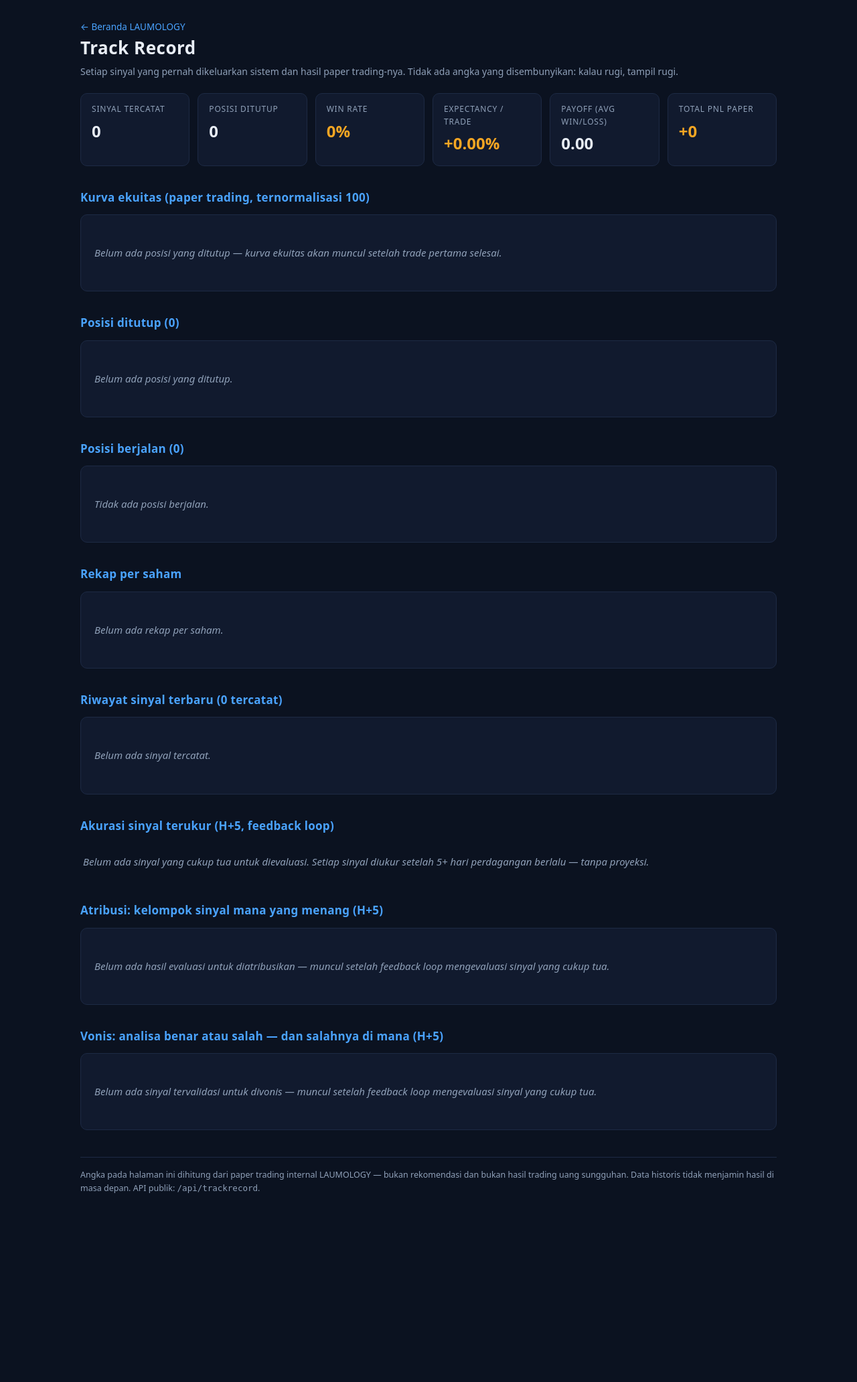
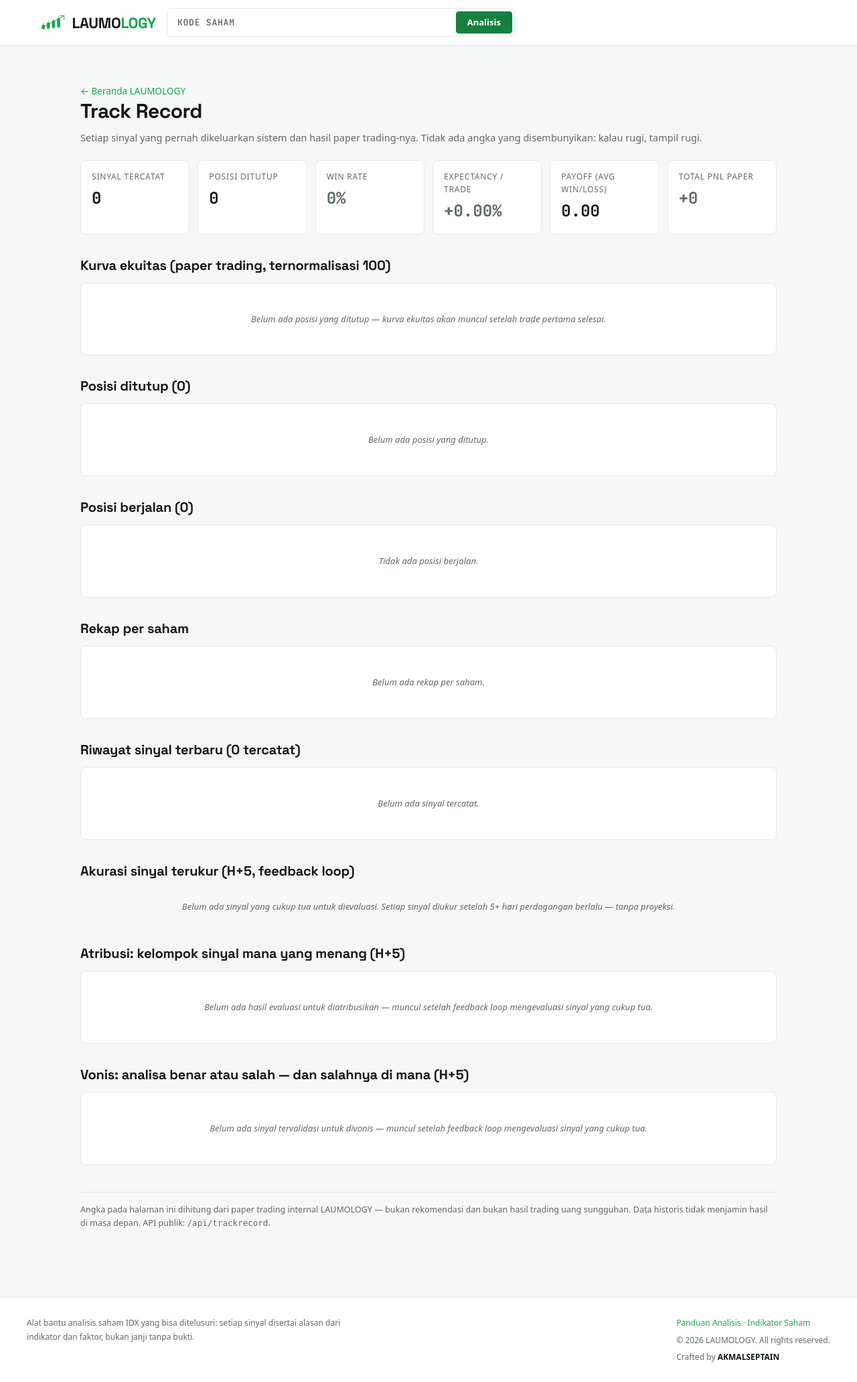
Before and after one commit to akmalseptain/laumology, a Flask app: page /track-record in a window 1280 px wide. Shown: the whole page at 67% size. Before the commit the page ends 1781 px from the top, so only its background shows below. Run offline with Flask 3, Linux system fonts and the light colour scheme; data that the repository does not hold is empty.

Commit message:
fitur: UI /track-record konsisten dengan desain utama LAUMOLOGY
Halaman sebelumnya pakai tema gelap mandiri yang berbeda total dari
situs. Sekarang memakai chrome & design system yang sama dengan halaman
konten lain (tentang/panduan/indikator-saham): topbar brand + search,
static/css/app.css + design tokens (tema terang hijau, dark-mode otomatis),
Space Grotesk + JetBrains Mono, site-footer.

Warna hardcode tema lama di SVG kurva ekuitas diganti kelas + var CSS.
Semua data/section, meta SEO (canonical/og), dan format fix tidak berubah.
Skor 0-100 tidak diubah.

```diff
--- a/templates/trackrecord.html
+++ b/templates/trackrecord.html
@@ -3,6 +3,11 @@
 <head>
 <meta charset="utf-8">
 <meta name="viewport" content="width=device-width, initial-scale=1">
+<link rel="preconnect" href="https://fonts.googleapis.com">
+<link rel="preconnect" href="https://fonts.gstatic.com" crossorigin>
+<link href="https://fonts.googleapis.com/css2?family=JetBrains+Mono:wght@400;500;600;700&family=Space+Grotesk:wght@500;600;700&display=swap" rel="stylesheet">
+<link rel="icon" type="image/svg+xml" href="/static/laumology.svg">
+<meta name="theme-color" content="#16a34a">
 <title>Track Record — LAUMOLOGY</title>
 <meta name="description" content="Track record transparan LAUMOLOGY: setiap sinyal dan hasil paper trading, tanpa angka yang disembunyikan.">
 <meta name="robots" content="index, follow, max-image-preview:large">
@@ -19,40 +24,62 @@
 <meta property="og:image:height" content="630">
 <meta property="og:image:alt" content="LAUMOLOGY · Track Record">
 <meta name="twitter:card" content="summary_large_image">
+<link rel="stylesheet" href="/static/css/app.css">
 <style>
-  :root {
-    --bg: #0b1220; --card: #111a2e; --line: #1d2a44;
-    --text: #e8edf5; --muted: #8fa0b8;
-    --green: #2ecc71; --red: #e74c3c; --amber: #f5a623; --blue: #4aa3ff;
-  }
-  * { box-sizing: border-box; }
-  body { margin: 0; background: var(--bg); color: var(--text);
-         font: 15px/1.55 system-ui, -apple-system, "Segoe UI", Roboto, sans-serif; }
-  .wrap { max-width: 1080px; margin: 0 auto; padding: 28px 20px 64px; }
-  h1 { font-size: 26px; margin: 0 0 4px; letter-spacing: .5px; }
-  h2 { font-size: 17px; margin: 34px 0 12px; color: var(--blue); letter-spacing: .3px; }
-  .sub { color: var(--muted); margin: 0 0 22px; font-size: 14px; }
-  .kpis { display: grid; grid-template-columns: repeat(auto-fit, minmax(160px, 1fr)); gap: 12px; }
-  .kpi { background: var(--card); border: 1px solid var(--line); border-radius: 10px; padding: 14px 16px; }
-  .kpi .lab { color: var(--muted); font-size: 12px; text-transform: uppercase; letter-spacing: .8px; }
-  .kpi .val { font-size: 24px; font-weight: 700; margin-top: 4px; }
-  .pos { color: var(--green); } .neg { color: var(--red); } .neu { color: var(--amber); }
-  .card { background: var(--card); border: 1px solid var(--line); border-radius: 10px; padding: 16px; overflow-x: auto; }
-  table { border-collapse: collapse; width: 100%; font-size: 13.5px; }
-  th, td { text-align: left; padding: 7px 10px; border-bottom: 1px solid var(--line); white-space: nowrap; }
-  th { color: var(--muted); font-weight: 600; font-size: 12px; text-transform: uppercase; letter-spacing: .6px; }
-  tr:last-child td { border-bottom: none; }
-  .badge { display: inline-block; padding: 1px 8px; border-radius: 999px; font-size: 11.5px; font-weight: 600; }
-  .b-buy { background: rgba(46,204,113,.15); color: var(--green); }
-  .b-sell { background: rgba(231,76,60,.15); color: var(--red); }
-  .b-open { background: rgba(74,163,255,.15); color: var(--blue); }
-  .empty { color: var(--muted); font-style: italic; padding: 14px 4px; }
-  .disc { margin-top: 40px; color: var(--muted); font-size: 12.5px; border-top: 1px solid var(--line); padding-top: 16px; }
-  svg curve { stroke: var(--blue); }
-  a.back { color: var(--blue); text-decoration: none; font-size: 13.5px; }
+  .wrap{max-width:1080px;margin:0 auto;padding:32px 20px 8px}
+  h1{font-family:var(--display-font);font-size:30px;line-height:1.2;letter-spacing:-.02em;margin:0 0 10px}
+  h2{font-family:var(--display-font);font-size:20px;letter-spacing:-.01em;margin:30px 0 10px}
+  .sub{color:var(--muted);margin:0 0 22px;font-size:14.5px}
+  .kpis{display:grid;grid-template-columns:repeat(auto-fit,minmax(160px,1fr));gap:12px}
+  .kpi{background:var(--surface);border:1px solid var(--border);border-radius:var(--radius-lg);padding:14px 16px}
+  .kpi .lab{color:var(--muted);font-size:12px;text-transform:uppercase;letter-spacing:.8px}
+  .kpi .val{font-size:24px;font-weight:700;margin-top:4px;font-family:'JetBrains Mono',ui-monospace,monospace;font-feature-settings:"tnum" 1}
+  .pos{color:var(--up)} .neg{color:var(--down)} .neu{color:var(--muted)}
+  .card{background:var(--surface);border:1px solid var(--border);border-radius:var(--radius-lg);padding:16px;overflow-x:auto}
+  table{border-collapse:collapse;width:100%;font-size:13.5px}
+  th,td{text-align:left;padding:7px 10px;border-bottom:1px solid var(--border);white-space:nowrap}
+  th{color:var(--muted);font-weight:600;font-size:12px;text-transform:uppercase;letter-spacing:.6px}
+  tr:last-child td{border-bottom:none}
+  .badge{display:inline-block;padding:1px 8px;border-radius:999px;font-size:11.5px;font-weight:600}
+  .b-buy{background:var(--accent-soft);color:var(--brand-dark)}
+  .b-sell{background:var(--down-soft);color:var(--down)}
+  .b-open{background:var(--surface-2);color:var(--muted)}
+  .empty{color:var(--muted);font-style:italic;padding:14px 4px}
+  .disc{margin-top:40px;color:var(--muted);font-size:12.5px;border-top:1px solid var(--border);padding-top:16px}
+  a.back{color:var(--brand);text-decoration:none;font-size:13.5px}
+  .eq-axis{stroke:var(--border)}
+  .eq-line{stroke:var(--brand)}
+  .eq-label{fill:var(--muted)}
 </style>
 </head>
 <body>
+
+<header class="topbar">
+  <div class="hwrap">
+    <a class="brand" href="/" aria-label="LAUMOLOGY">
+      <svg class="logo-mark" viewBox="0 0 92 64" aria-hidden="true">
+        <g stroke="currentColor" fill="currentColor">
+          <line x1="12" y1="30" x2="12" y2="62" stroke-width="1.6"/>
+          <line x1="30" y1="22" x2="30" y2="60" stroke-width="1.6"/>
+          <line x1="49" y1="14" x2="49" y2="58" stroke-width="1.6"/>
+          <line x1="68" y1="8" x2="68" y2="56" stroke-width="1.6"/>
+          <rect x="7" y="40" width="10" height="14" rx="1.8"/>
+          <rect x="25" y="32" width="10" height="20" rx="1.8"/>
+          <rect x="44" y="24" width="10" height="26" rx="1.8"/>
+          <rect x="63" y="16" width="10" height="32" rx="1.8"/>
+          <line x1="4" y1="52" x2="88" y2="6" stroke-width="2.4" fill="none" stroke-linecap="round"/>
+          <polyline points="73,6 88,6 88,21" fill="none" stroke-width="2.4" stroke-linecap="round" stroke-linejoin="round"/>
+        </g>
+      </svg>
+      <span class="logo-word">LAUMO<i>LOGY</i></span>
+    </a>
+    <form class="search" action="/" method="get">
+      <input name="ticker" placeholder="Kode saham" aria-label="Kode saham" autocomplete="off" spellcheck="false" required>
+      <button class="btn" type="submit">Analisis</button>
+    </form>
+  </div>
+</header>
+<main>
 <div class="wrap">
   <a class="back" href="/">&#8592; Beranda LAUMOLOGY</a>
   <h1>Track Record</h1>
@@ -79,11 +106,11 @@
       {% set minv = equity_curve|min %} {% set maxv = equity_curve|max %}
       {% set span = maxv - minv if maxv > minv else 1 %}
       <svg viewBox="0 0 {{ w }} {{ h }}" width="100%" height="{{ h }}" role="img" aria-label="Kurva ekuitas paper trading">
-        <line x1="{{ pad }}" y1="{{ h - pad }}" x2="{{ w - pad }}" y2="{{ h - pad }}" stroke="#1d2a44"/>
-        <polyline fill="none" stroke="#4aa3ff" stroke-width="2.5"
+        <line x1="{{ pad }}" y1="{{ h - pad }}" x2="{{ w - pad }}" y2="{{ h - pad }}" class="eq-axis"/>
+        <polyline fill="none" class="eq-line" stroke-width="2.5"
           points="{% for i in xs %}{{ pad + (w - 2*pad) * (i / (xs|length - 1)) if xs|length > 1 else pad }},{{ h - pad - (h - 2*pad) * ((equity_curve[i] - minv) / span) }} {% endfor %}"/>
-        <text x="{{ pad }}" y="{{ h - 6 }}" fill="#8fa0b8" font-size="11">awal</text>
-        <text x="{{ w - pad }}" y="{{ h - 6 }}" fill="#8fa0b8" font-size="11" text-anchor="end">terbaru</text>
+        <text x="{{ pad }}" y="{{ h - 6 }}" class="eq-label" font-size="11">awal</text>
+        <text x="{{ w - pad }}" y="{{ h - 6 }}" class="eq-label" font-size="11" text-anchor="end">terbaru</text>
       </svg>
     {% else %}
       <p class="empty">Belum ada posisi yang ditutup — kurva ekuitas akan muncul setelah trade pertama selesai.</p>
@@ -264,5 +291,20 @@
     API publik: <code>/api/trackrecord</code>.
   </p>
 </div>
+</main>
+
+<footer class="site-footer">
+  <div class="fwrap">
+    <div class="fbrand">
+      <p>Alat bantu analisis saham IDX yang bisa ditelusuri: setiap sinyal disertai alasan dari indikator dan faktor, bukan janji tanpa bukti.</p>
+    </div>
+    <div class="fmeta">
+      <p><a href="{{ url_for('meta.panduan') }}" style="color:var(--brand);text-decoration:none">Panduan Analisis</a> &middot; <a href="{{ url_for('meta.indikator_saham') }}" style="color:var(--brand);text-decoration:none">Indikator Saham</a></p>
+      <p>&copy; 2026 LAUMOLOGY. All rights reserved.</p>
+      <p class="muted">Crafted by <b>AKMALSEPTAIN</b></p>
+    </div>
+  </div>
+</footer>
+
 </body>
 </html>
```
